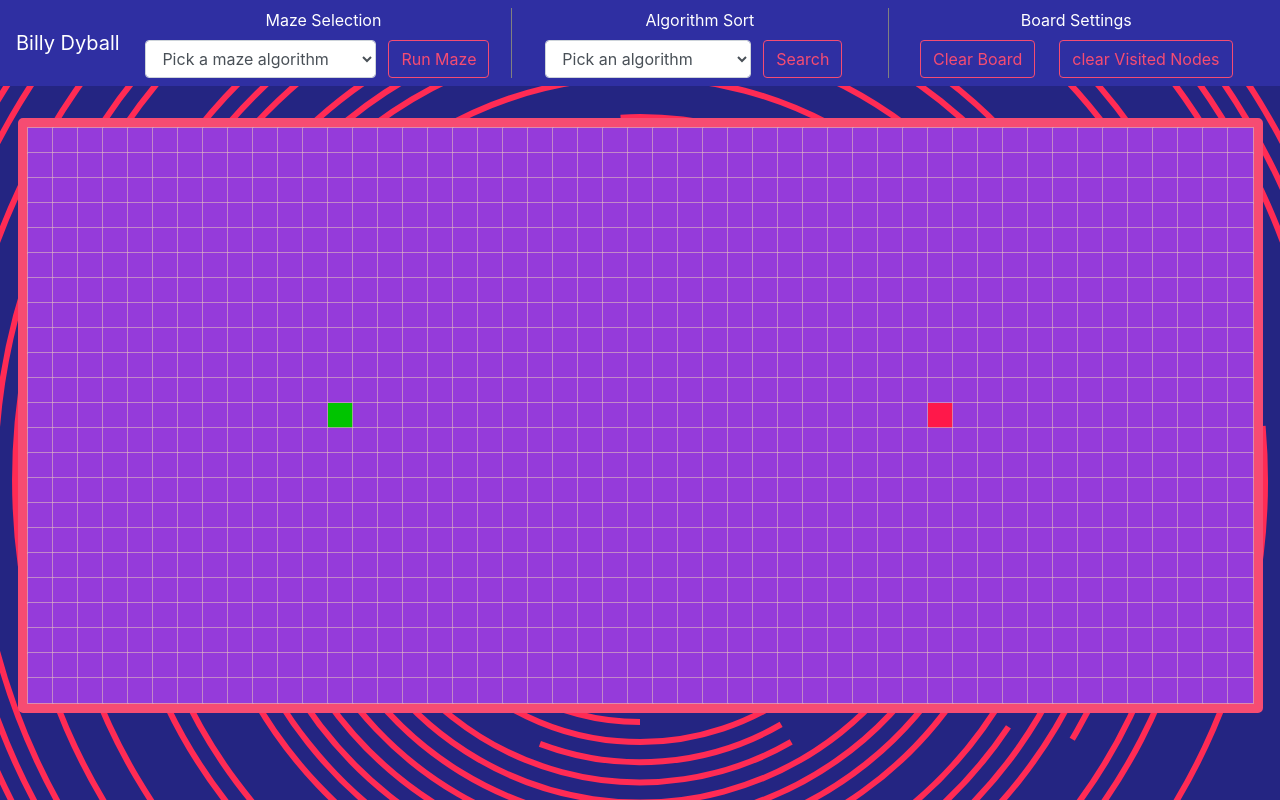
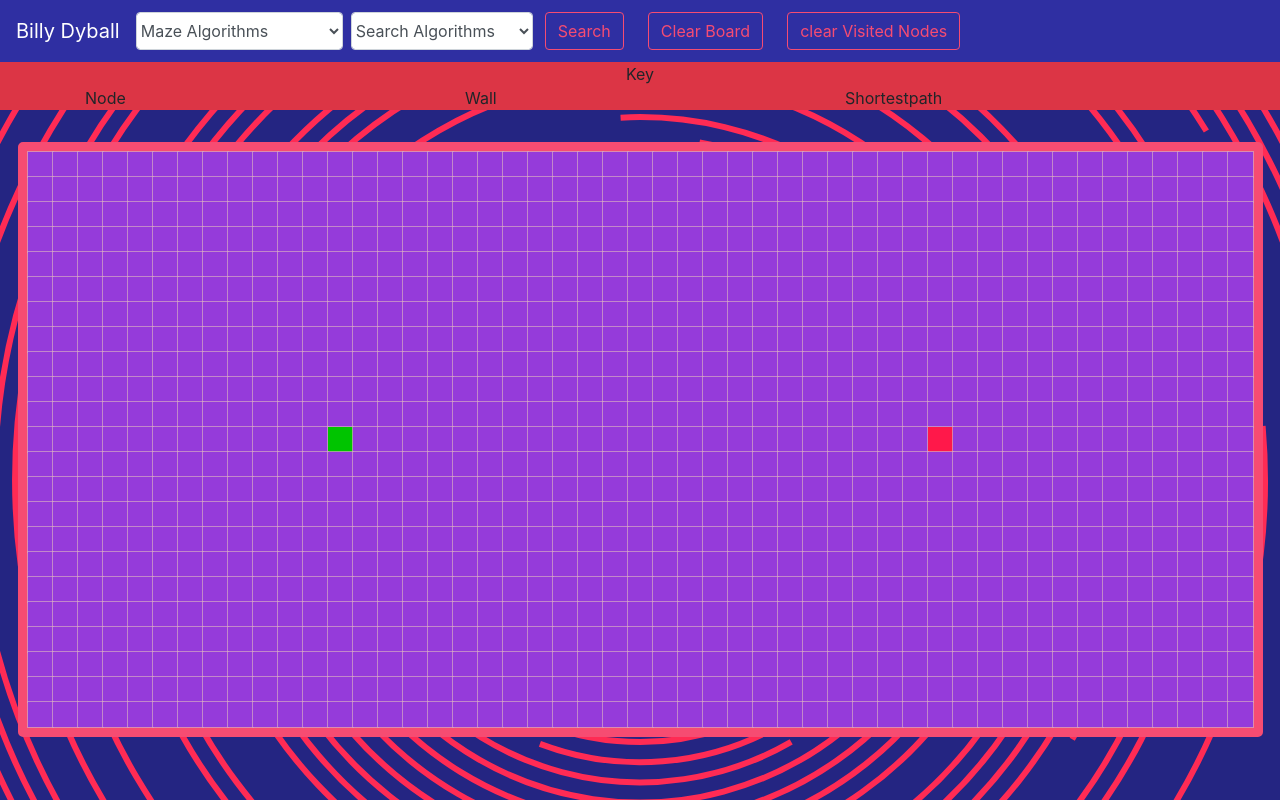
Before and after one commit to BillyDyball/path-finding-visualizer, a React (Create React App) app: page / in a window 1280 px wide. Built offline with nearby package versions, Linux system fonts and the light colour scheme.

Commit message:
Improved Css

```diff
--- a/package.json
+++ b/package.json
@@ -7,7 +7,7 @@
     "@testing-library/jest-dom": "^4.2.4",
     "@testing-library/react": "^9.5.0",
     "@testing-library/user-event": "^7.2.1",
-    "bootstrap": "^4.5.1",
+    "bootstrap": "^4.5.2",
     "jsx-node": "^0.3.1",
     "react": "^16.13.1",
     "react-bootstrap": "^1.3.0",
--- a/src/PathFinding/PathFinding.css
+++ b/src/PathFinding/PathFinding.css
@@ -22,10 +22,6 @@
     background-color: #b049ff;
 }
 
-.groupCenter{
-    border-left: 1px solid grey;
-    border-right: 1px solid grey;
-}
 .groupTitle{
     margin-bottom: .5em;
     color: white;
--- a/src/PathFinding/PathFinding.jsx
+++ b/src/PathFinding/PathFinding.jsx
@@ -429,81 +429,75 @@ export default class PathFinding extends React.Component {
                     <Navbar.Brand href="#home">Billy Dyball</Navbar.Brand>
                     <Navbar.Toggle aria-controls="responsive-navbar-nav" />
                     <Navbar.Collapse id="responsive-navbar-nav">
-                        <Nav className="navbar-collapse flex-lg-column">
+                        <Nav className="navbar-collapse d-flex flex-md-row">
 
-                            <div className="groupTitle row">Maze Selection</div>
-                            <div className="row">
-                                <Form>
                             <Form.Control
                                 as="select"
                                 id="mazeAlgorithmSelect"
                                 disabled={disableBtn}
+                                onChange={() => this.selectMazeAlgorithm()}
+                                className="p-0 mr-2 my-1"
+                                style={{width: "unset"}}
                             >
-                                        <option>Pick a maze algorithm</option>
+                                <option value="" disabled selected>Maze Algorithms</option>
                                 <option>Recursive Maze Division</option>
                                 <option>Backtracking</option>
                                 <option>Kruskal</option>
                             </Form.Control>
-                                </Form>
-                                <Button
-                                    variant="outline-custom"
-                                    onClick={() => this.selectMazeAlgorithm("maze")}
-                                    id="btnMazeSort"
-                                    disabled={disableBtn}>Run Maze</Button>
-                            </div>
 
-                        </Nav>
-                        <Nav className="navbar-collapse flex-lg-column groupCenter">
-
-                            <div className="groupTitle row">Algorithm Sort</div>
-                            <div className="row">
-                                <Form>
                             <Form.Control
                                 as="select"
                                 id="algorithmSelect"
                                 disabled={disableBtn}
+                                className="p-0 my-1"
+                                style={{width: "unset"}}
                             >
-                                        <option>Pick an algorithm</option>
+                                <option value="" disabled selected>Search Algorithms</option>
                                 <option>A*</option>
                                 <option>Breadth-First-Search</option>
                                 <option>Best-First-Search</option>
                                 <option>Depth-First-Search</option>
                                 <option>Dijkstra</option>
                             </Form.Control>
-                                </Form>
-                                <Button
-                                    variant="outline-custom"
+
+                            <Button variant="outline-custom"
                                 onClick={() => this.selectAlgorithm()}
                                 id="btnSort"
-                                    disabled={disableBtn}>Search</Button>
-                            </div>
+                                disabled={disableBtn}
+                                className="my-1">Search</Button>
 
-                        </Nav>
-                        <Nav className="navbar-collapse flex-lg-column">
+                            <Button variant="outline-custom"
+                                onClick={() => this.clearGrid()}
+                                disabled={disableBtn}
+                                className="my-1">Clear Board</Button>
 
-                            <div className="groupTitle row">Board Settings</div>
-                            <div>
-                                <Button
-                                    variant="outline-custom"
-                                    onClick={() => this.clearGrid()}
-                                    disabled={disableBtn}>Clear Board</Button>
-                                <Button
-                                    variant="outline-custom"
+                            <Button variant="outline-custom"
                                 onClick={() => this.clearVisitedNodes()}
-                                    disabled={disableBtn}>clear Visited Nodes</Button>
-                            </div>
+                                disabled={disableBtn}
+                                className="my-1">clear Visited Nodes</Button>
 
                         </Nav>
                     </Navbar.Collapse>
                 </Navbar>
 
+                <div className="col bg-danger">
                     <div className="container">
-
+                        <div className="row">
+                            <div className="title mx-auto text-center">Key</div>
                         </div>
-
-                <Alert variant={'primary'} id="alert">
-                    This is a primary alert—check it out!
-                </Alert>
+                        <div className="row">
+                            <div className="col-4">
+                                Node
+                            </div>
+                            <div className="col-4">
+                                Wall
+                            </div>
+                            <div className="col-4">
+                                Shortestpath
+                            </div>
+                        </div>
+                    </div>
+                </div>
 
                 <div className="grid mx-auto">
                     {grid.map((row, rowIdx) => {
```
Also changed, not shown: 2 other files (tests, documents, lock files or other folders). Lines whose indentation alone changed are shown as unchanged.
